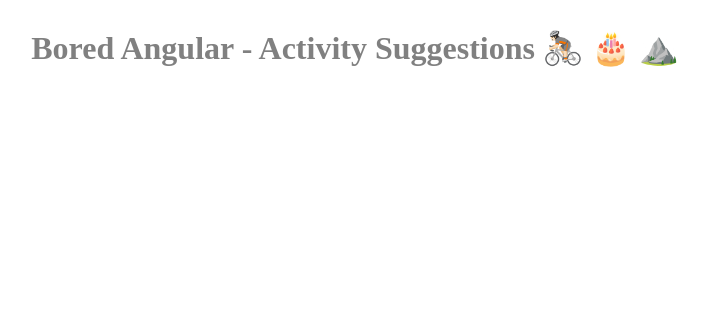
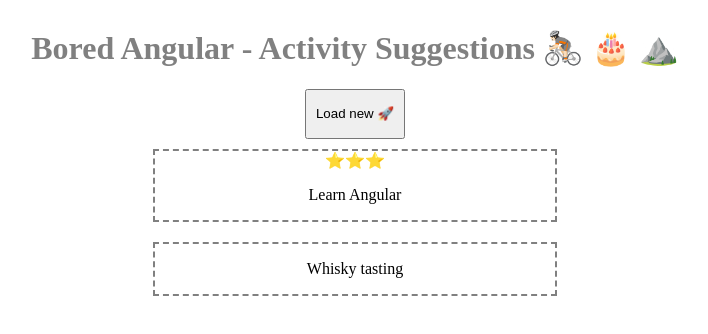
Before and after one commit to LukasMomot/bored-angular, an Angular app: page /suggestions in a window 1280 px wide. Shown: the top 334 px of the page, without its empty margins (285-993 px from the left). Built offline with nearby package versions, Linux system fonts and the light colour scheme.

Commit message:
add activitxy backend

```diff
--- a/src/app/app.config.ts
+++ b/src/app/app.config.ts
@@ -2,7 +2,11 @@
 import { provideRouter } from '@angular/router';
 
 import { routes } from './app.routes';
+import { provideHttpClient } from '@angular/common/http';
 
 export const appConfig: ApplicationConfig = {
-  providers: [provideRouter(routes)]
+  providers: [
+    provideRouter(routes),
+    provideHttpClient(),
+  ]
 };
--- /dev/null
+++ b/src/app/suggestions/activity-card/activity-card.component.css
@@ -0,0 +1,18 @@
+:host {
+  display: block;
+}
+
+.card-container {
+  display: flex;
+  flex-direction: column;
+  align-items: center;
+  margin: 10px;
+  min-height: 50px;
+  min-width: 400px;
+  border: 2px dashed grey;
+}
+
+.card-container:hover {
+  border: 2px dashed gold;
+  transition: border 0.3s ease-in-out;
+}
--- /dev/null
+++ b/src/app/suggestions/activity-card/activity-card.component.html
@@ -0,0 +1,7 @@
+<div class="card-container">
+  @if (activity.favorite) {
+    <span>⭐️⭐️⭐️</span>
+  }
+
+  <p>{{ activity.activity }}</p>
+</div>
--- /dev/null
+++ b/src/app/suggestions/activity-card/activity-card.component.ts
@@ -0,0 +1,17 @@
+import { CommonModule } from '@angular/common';
+import { ChangeDetectionStrategy, Component, Input } from '@angular/core';
+import { Activity } from '../activity';
+
+@Component({
+  selector: 'app-activity-card',
+  standalone: true,
+  imports: [
+    CommonModule,
+  ],
+  templateUrl: './activity-card.component.html',
+  styleUrl: './activity-card.component.css',
+  changeDetection: ChangeDetectionStrategy.OnPush,
+})
+export class ActivityCardComponent {
+  @Input( { required: true }) activity: Activity = {} as Activity;
+}
--- /dev/null
+++ b/src/app/suggestions/activity.service.ts
@@ -0,0 +1,15 @@
+import { HttpClient } from '@angular/common/http';
+import { Injectable } from '@angular/core';
+import { Activity } from './activity';
+
+@Injectable({
+  providedIn: 'root'
+})
+export class ActivityService {
+
+  constructor(private http: HttpClient) { }
+
+  getRandomActivity() {
+    return this.http.get<Activity>('https://www.boredapi.com/api/activity');
+  }
+}
--- a/src/app/suggestions/activity.ts
+++ b/src/app/suggestions/activity.ts
@@ -1,4 +1,4 @@
-type Activity = {
+export type Activity = {
   activity: string;
   type: string;
   participants: number;
@@ -6,4 +6,5 @@
   link: string;
   key?: string;
   accessibility: number;
+  favorite?: boolean;
 };
--- a/src/app/suggestions/suggestions-list/suggestions-list.component.css
+++ b/src/app/suggestions/suggestions-list/suggestions-list.component.css
@@ -1,3 +1,10 @@
 :host {
-  display: block;
+  display: flex;
+  flex-direction: column;
 }
+
+button {
+  align-self: center;
+  width: 100px;
+  height: 50px;
+}
--- a/src/app/suggestions/suggestions-list/suggestions-list.component.html
+++ b/src/app/suggestions/suggestions-list/suggestions-list.component.html
@@ -1 +1,4 @@
-<p>suggestions-list works!</p>,
+<button (click)="loadActivities()" >Load new 🚀</button>
+@for (activity of activities(); track $index) {
+  <app-activity-card [activity]="activity"></app-activity-card>
+}
--- a/src/app/suggestions/suggestions-list/suggestions-list.component.ts
+++ b/src/app/suggestions/suggestions-list/suggestions-list.component.ts
@@ -1,14 +1,51 @@
 import { CommonModule } from '@angular/common';
-import { ChangeDetectionStrategy, Component } from '@angular/core';
+import { ChangeDetectionStrategy, Component, DestroyRef, OnInit, inject, signal } from '@angular/core';
+import { Activity } from '../activity';
+import { ActivityCardComponent } from "../activity-card/activity-card.component";
+import { ActivityService } from '../activity.service';
+import { takeUntilDestroyed } from '@angular/core/rxjs-interop';
 
 @Component({
-  selector: 'app-suggestions-list',
-  standalone: true,
-  imports: [
-    CommonModule,
-  ],
-  templateUrl: './suggestions-list.component.html',
-  styleUrl: './suggestions-list.component.css',
-  changeDetection: ChangeDetectionStrategy.OnPush,
+    selector: 'app-suggestions-list',
+    standalone: true,
+    templateUrl: './suggestions-list.component.html',
+    styleUrl: './suggestions-list.component.css',
+    changeDetection: ChangeDetectionStrategy.OnPush,
+    imports: [
+        CommonModule,
+        ActivityCardComponent
+    ]
 })
-export class SuggestionsListComponent { }
+
+export class SuggestionsListComponent {
+  activityService = inject(ActivityService);
+  private destroyRef = inject(DestroyRef);
+
+  activities = signal<Activity[]>(
+    [
+      {
+        activity: 'Learn Angular',
+        type: 'education',
+        participants: 1,
+        price: 0,
+        link: 'https://angular.io/',
+        accessibility: 0,
+        favorite: true,
+      },
+      {
+        activity: 'Whisky tasting',
+        type: 'relaxation',
+        participants: 2,
+        price: 0.5,
+        link: 'https://www.whisky.com/',
+        accessibility: 0.1,
+      }
+    ]);
+
+  loadActivities() {
+    this.activityService.getRandomActivity().pipe(takeUntilDestroyed(this.destroyRef))
+      .subscribe(activity => {
+        this.activities.set([activity]);
+    });
+  }
+ }
--- a/src/app/suggestions/suggestions-page/suggestions-page.component.html
+++ b/src/app/suggestions/suggestions-page/suggestions-page.component.html
@@ -1 +1,2 @@
 <h1>Bored Angular - Activity Suggestions 🚴🏻 🎂 ⛰️</h1>
+<app-suggestions-list></app-suggestions-list>
--- a/src/app/suggestions/suggestions-page/suggestions-page.component.ts
+++ b/src/app/suggestions/suggestions-page/suggestions-page.component.ts
@@ -1,11 +1,13 @@
 import { CommonModule } from '@angular/common';
 import { ChangeDetectionStrategy, Component } from '@angular/core';
+import { SuggestionsListComponent } from '../suggestions-list/suggestions-list.component';
 
 @Component({
   selector: 'app-suggestions-page',
   standalone: true,
   imports: [
     CommonModule,
+    SuggestionsListComponent
   ],
   templateUrl: './suggestions-page.component.html',
   styleUrl: './suggestions-page.component.css',
```
